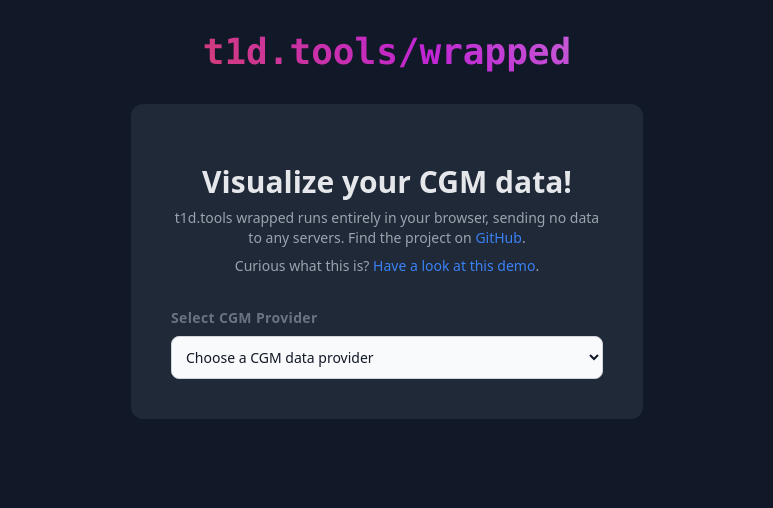
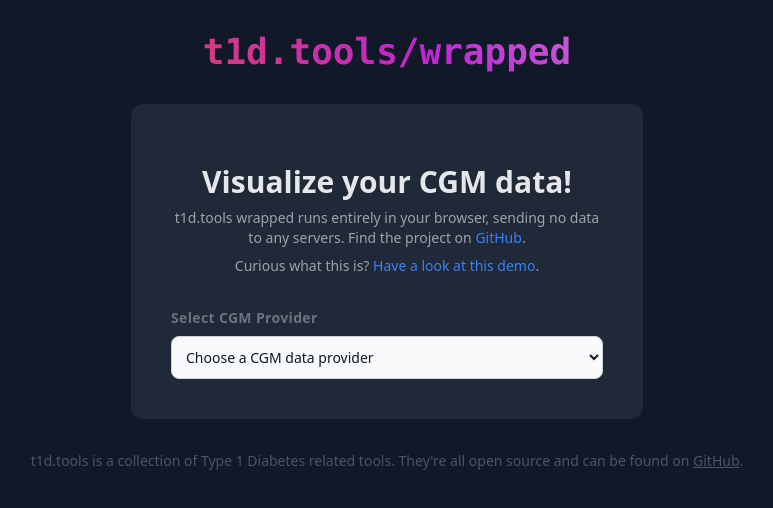
Before and after one commit to t1dtools/wrapped, a Next.js app: page / in a window 1280 px wide. Shown: the top 508 px of the page, without its empty margins (253-1026 px from the left). Built offline with nearby package versions, Linux system fonts and the light colour scheme.

Commit message:
add footer

```diff
--- a/pages/index.tsx
+++ b/pages/index.tsx
@@ -261,6 +261,13 @@ export default function Home() {
                     </>
                 )}
             </div>
+            <div className="mt-8 mb-8 text-center text-sm text-gray-600">
+                t1d.tools is a collection of Type 1 Diabetes related tools. They're all open source and can be found on{' '}
+                <a href="https://github.com/t1dtools" className="underline hover:no-underline">
+                    GitHub
+                </a>
+                .
+            </div>
         </>
     )
 }
```
